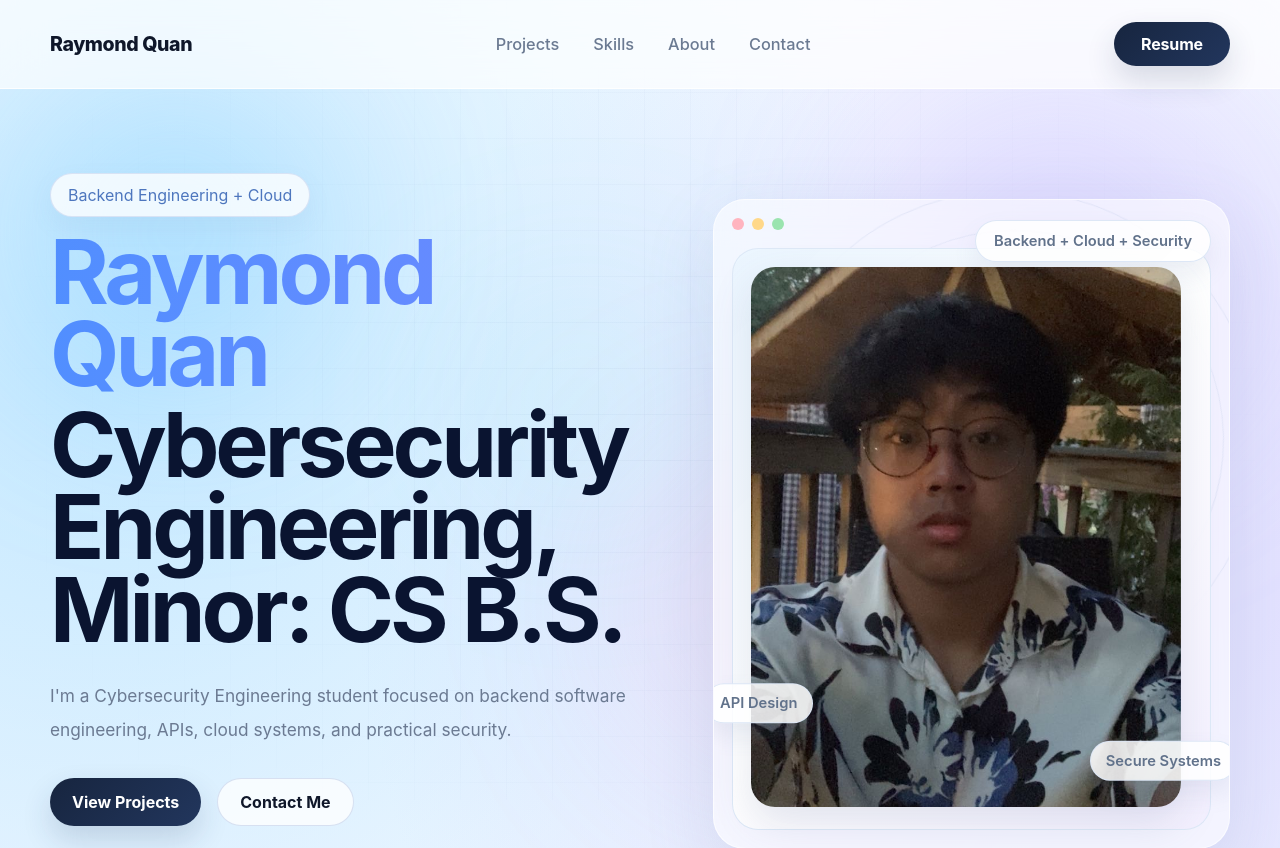
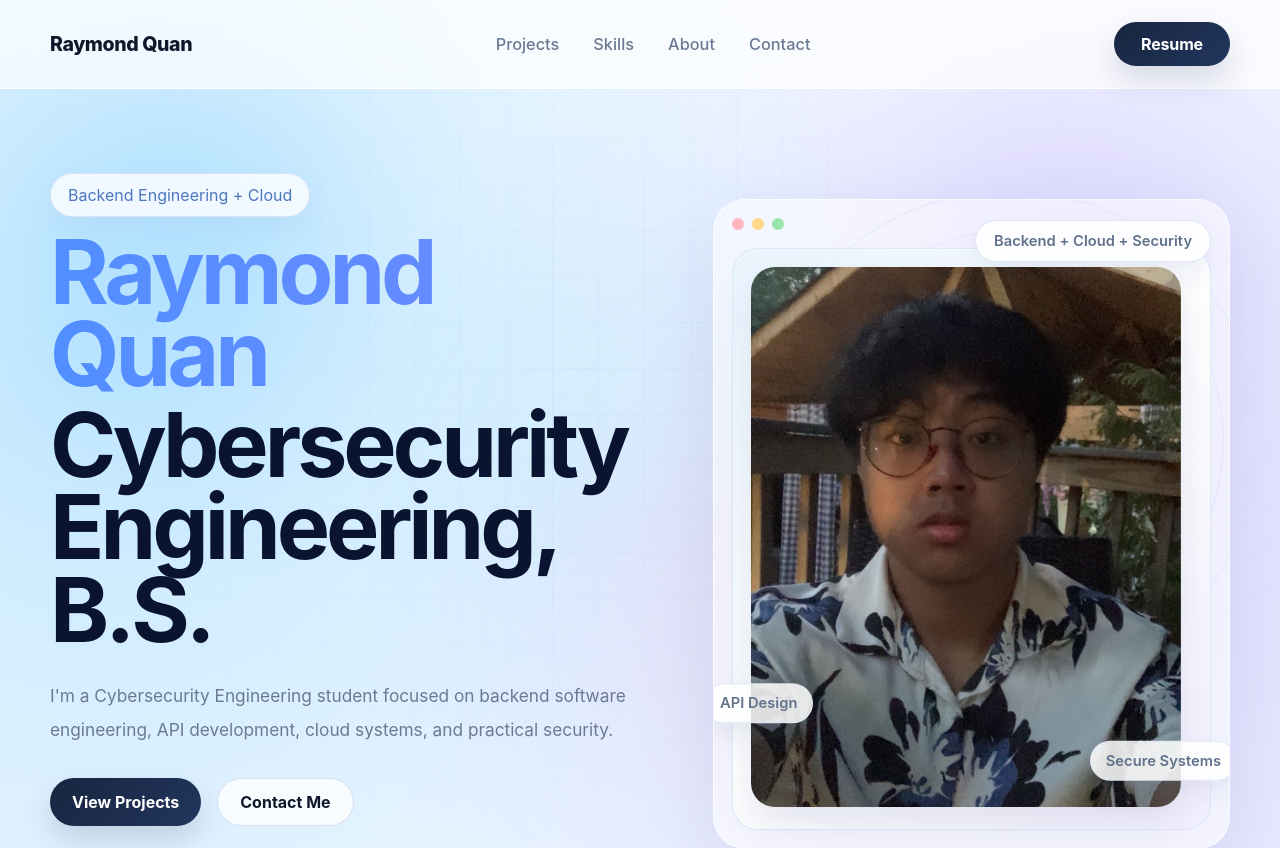
Before and after one commit to RayQCodes/portfolio, a React (Vite) app: page / in a window 1280 px wide. Shown: the top 848 px of the page. Built offline with nearby package versions, Linux system fonts and the light colour scheme.

Commit message:
new resume

```diff
--- a/src/App.jsx
+++ b/src/App.jsx
@@ -108,7 +108,7 @@ export default function App() {
                 Raymond Quan
               </motion.span>
               <br />
-              <span className="hero-dark">Cybersecurity Engineering, Minor: CS B.S.</span>
+              <span className="hero-dark">Cybersecurity Engineering, B.S.</span>
             </motion.h1>
 
             <motion.p
@@ -117,7 +117,7 @@ export default function App() {
               transition={{ duration: 0.8, delay: 0.16 }}
             >
               I'm a Cybersecurity Engineering student focused on backend software engineering,
-              APIs, cloud systems, and practical security.
+              API development, cloud systems, and practical security.
             </motion.p>
 
             <motion.div
@@ -276,14 +276,7 @@ export default function App() {
               <motion.div className="info-pill" whileHover={{ x: 6 }}>
                 Always Passionate to Learn Something New 😃
               </motion.div>
-              <motion.a
-                href="/resume.pdf"
-                className="resume-btn"
-                whileHover={{ y: -3, scale: 1.03 }}
-                whileTap={{ scale: 0.98 }}
-              >
-                Resume
-              </motion.a>
+
             </div>
           </motion.div>
         </section>
--- a/src/components/Navbar.jsx
+++ b/src/components/Navbar.jsx
@@ -13,10 +13,6 @@ export default function Navbar() {
           <a href="#contact">Contact</a>
 
         </nav>
-
-        <a href="/resume.pdf" className="bg-black text-white px-4 py-2 rounded-full text-sm">
-          Resume
-        </a>
       </div>
     </header>
   )
--- a/src/components/Projects.jsx
+++ b/src/components/Projects.jsx
@@ -12,13 +12,13 @@ const projects = [
     title: 'Invisible CAPTCHA System',
     tag: 'Security + Team Project',
     description:
-      'Worked on a security-focused team project with a 6 person team exploring bot detection, backend validation, and cloud-based deployment and we also worked using the software engineering life cycle as well as Agile.',
+      'Worked on a security-focused team project with a 6 person team with sprints and a mentor and sponsor creating a system with bot detection, backend validation, and cloud-based deployment which won first place in the Trust, Identity, Authorization & Anti Abuse Track .',
   },
   {
     title: 'Unit Tester Application',
     tag: 'Testing + Automation',
     description:
-      'A lightweight application for sending requests, checking results, and supporting API testing workflows.',
+      'For MAIS Solutions, built a lightweight application for sending requests, checking results in a database, and supporting API testing with that platform.',
   },
 ]
 
```
Also changed, not shown: 2 other files (tests, documents, lock files or other folders).
